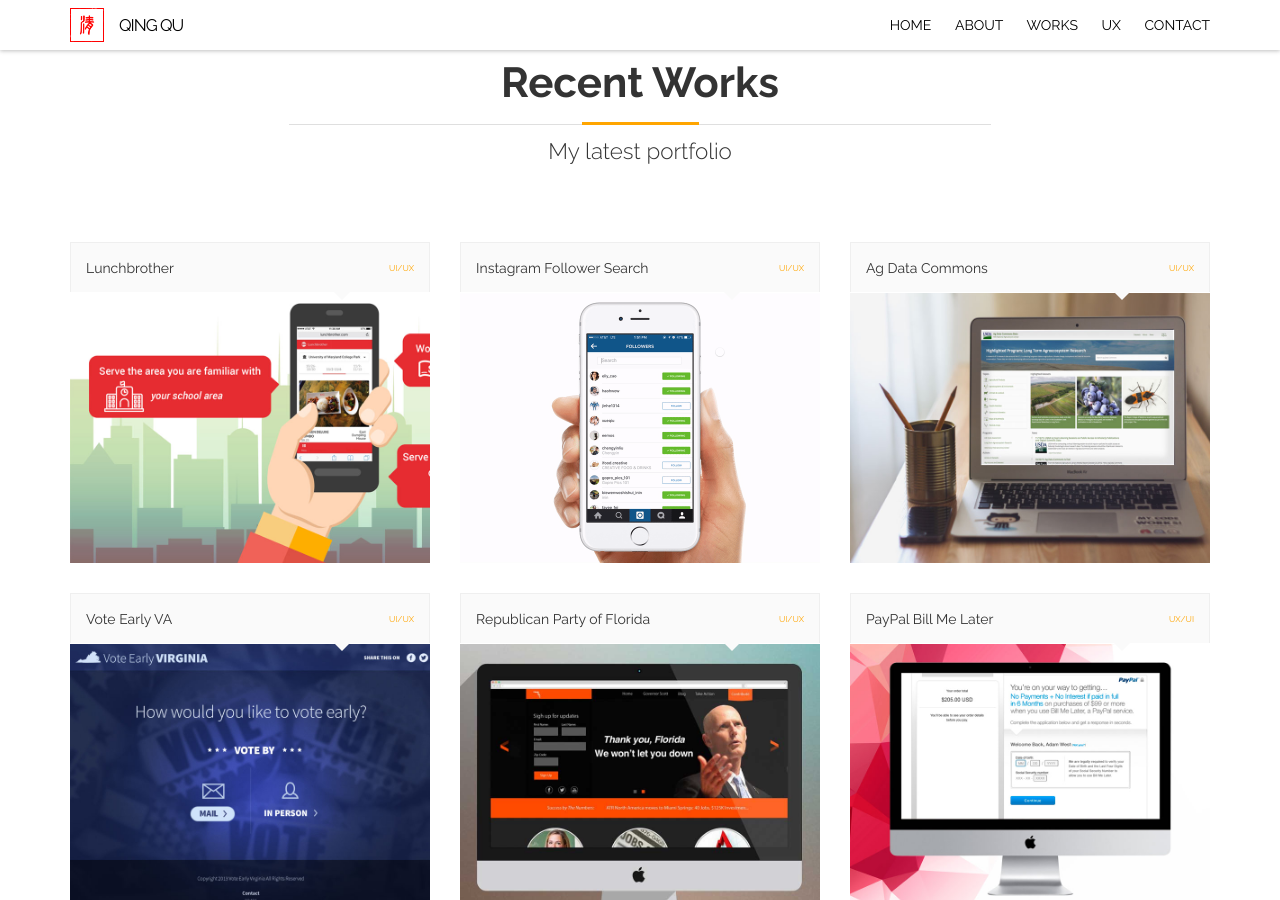
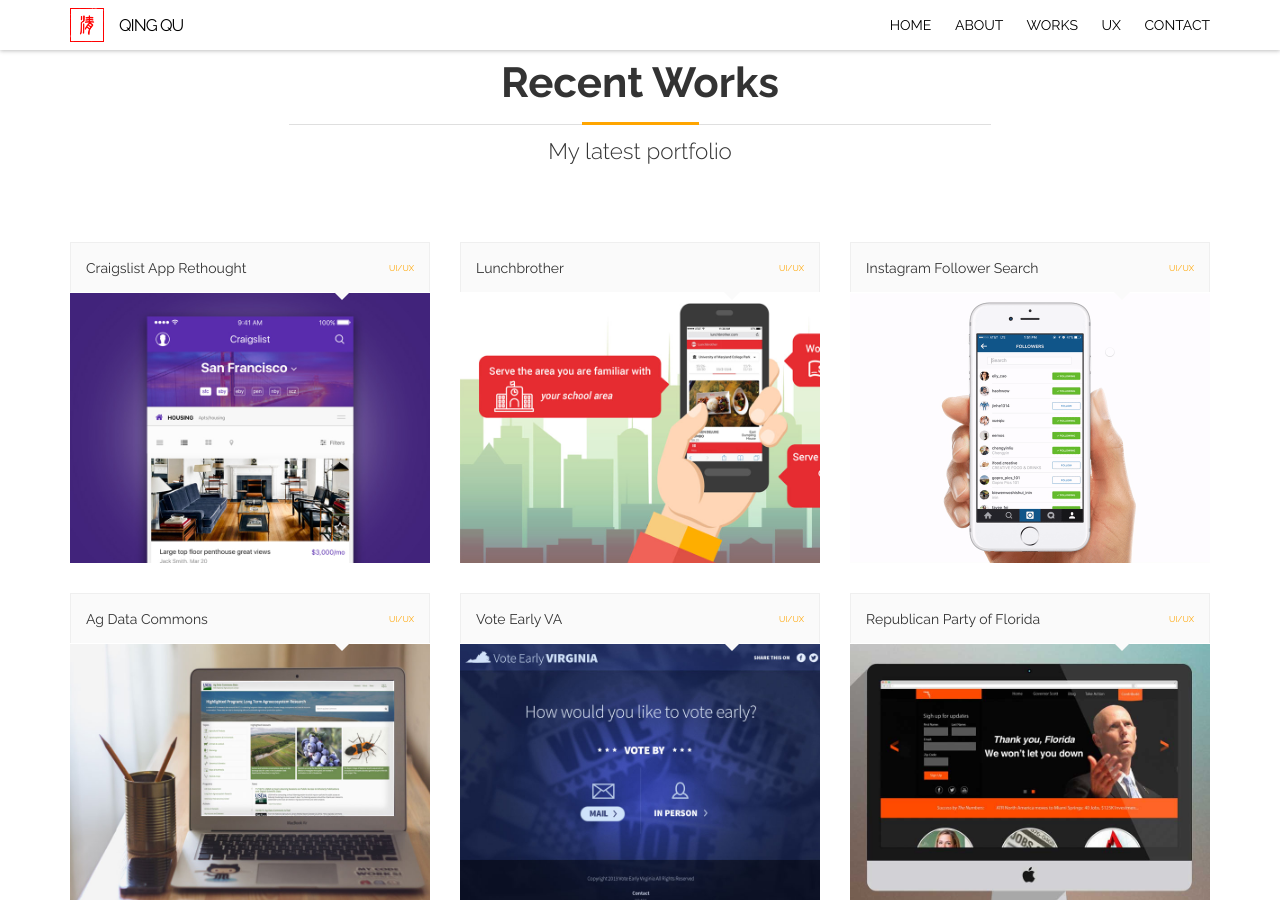
Before and after one commit to qqu/mysite, a Jekyll site: the page built from index.html, in a window 1280 px wide and 900 px high, scrolled down 1690 px. Built offline with Jekyll 4.4.1, drawn with Linux system fonts in a browser that asks for light colours; nearby versions of some CDN libraries.

Commit message:
add new proj craigslist rethought

```diff
--- a/_includes/front/works/works-gallery.html
+++ b/_includes/front/works/works-gallery.html
@@ -1,3 +1,23 @@
+<div class="project-post ui col-md-4">
+    <div class="project-header clearfix">
+        <div class="header-title">
+            Craigslist App Rethought
+        </div>
+        <div class="header-type">UI/UX</div>
+    </div>
+
+    <a href="/work/work-10.html">
+        <div class="image-wrapper">
+            <img src="/assets/img/work/proj-10/thumb.jpg"  alt="work-10">
+            <div class="image-overlay">
+                <p>
+                View Detail
+                </p>
+            </div>
+        </div>
+    </a>
+</div>
+
 <div class="project-post ui col-md-4">
     <div class="project-header clearfix">
         <div class="header-title">
```
Also changed, not shown: work/work-10.html (added, +27 -0 lines), assets/img/work/proj-10/craiglist redesign img.png (added), assets/img/work/proj-10/proj-10-1.jpg (added), assets/img/work/proj-10/thumb.jpg (added), 1 other file.
